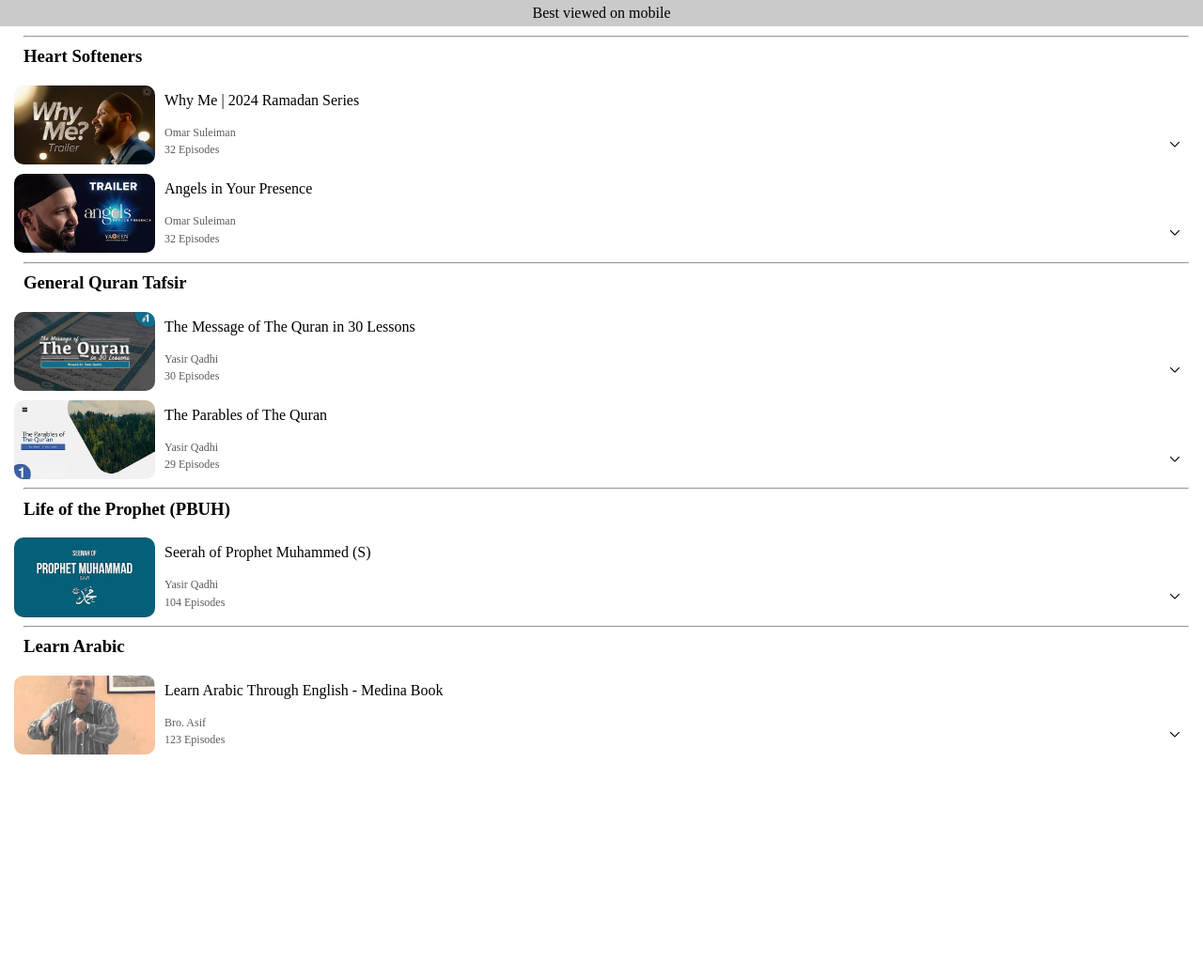
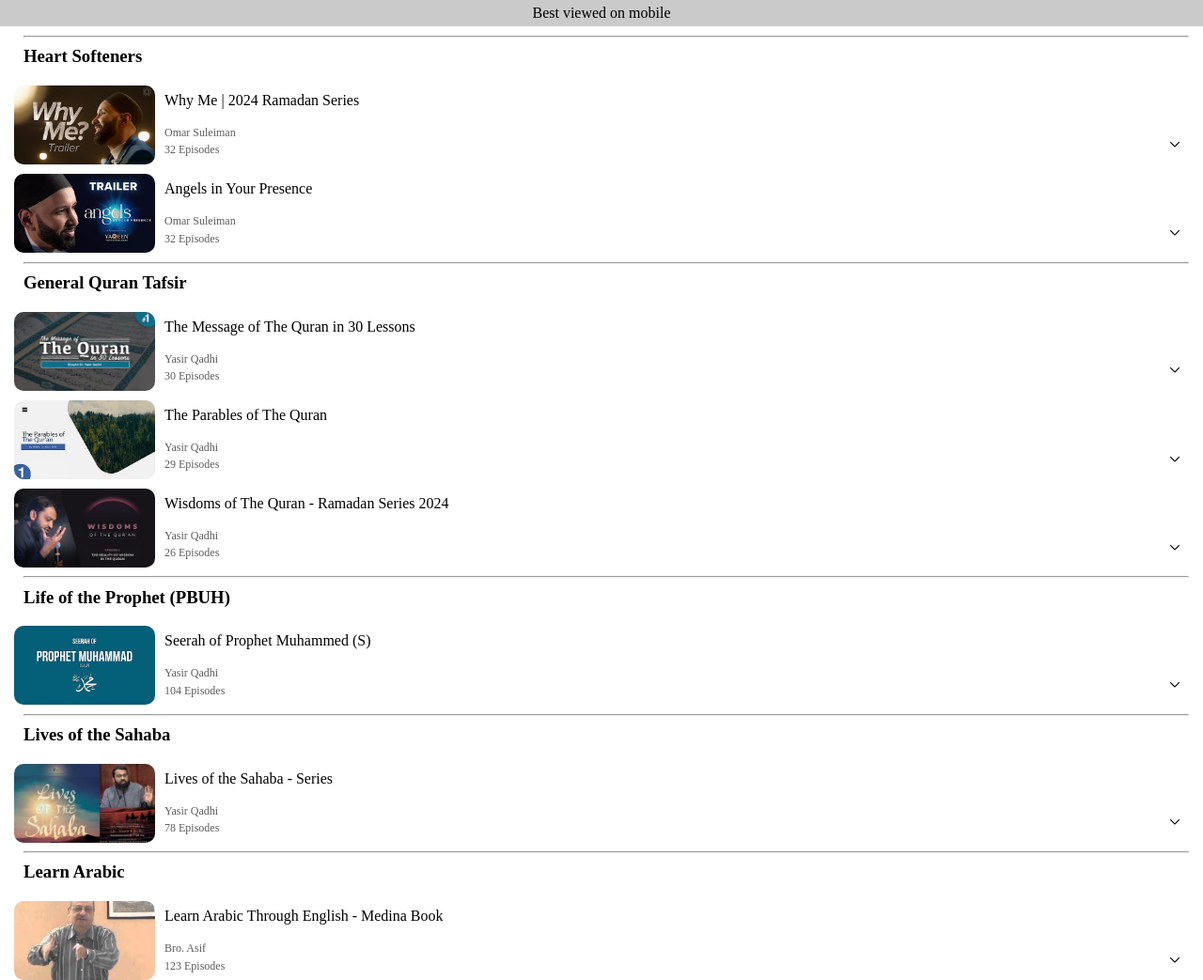
Before and after one commit to sajidmohd717/islamic-lectures-directory, a plain HTML site: page index.html in a window 1280 px wide. Shown: the whole page at 94% size. Before the commit the page ends 803 px from the top, so only its background shows below. Drawn offline with Linux system fonts and the light colour scheme.

Commit message:
added new section and new video to general quran tafsir

```diff
--- a/content.js
+++ b/content.js
@@ -94,14 +94,21 @@ const combinedList = [
         speaker: "Yasir Qadhi",
         episodes: "29 Episodes",
         thumbnailImage: "images/parables-quran.jpg",
-        link: "https://youtube.com/playlist?list=PLYZxc42QNctUIsBRE5XCY6eICwl_W8jnj&si=ycQJB_M7bKswa1Se",
+        link: "https://www.youtube.com/playlist?list=PLYZxc42QNctUIsBRE5XCY6eICwl_W8jnj",
         class: "parables-quran-class",
+      },
+      {
+        title: "Wisdoms of The Quran - Ramadan Series 2024",
+        speaker: "Yasir Qadhi",
+        episodes: "26 Episodes",
+        thumbnailImage: "images/wisdoms_quran.jpg",
+        link: "https://www.youtube.com/playlist?list=PLYZxc42QNctV2v3RRYwTHdgDHp_h80mJT",
       },
     ],
     sectionTitle: "General Quran Tafsir",
   },
   {
-    sectionDiv: document.querySelector('.life-of-the-prophet'),
+    sectionDiv: document.querySelector(".life-of-the-prophet"),
     sectionList: [
       {
         title: "Seerah of Prophet Muhammed (S)",
@@ -109,26 +116,38 @@ const combinedList = [
         episodes: "104 Episodes",
         thumbnailImage: "images/seerah-yasir.jpg",
         link: "https://www.youtube.com/playlist?list=PLAEA99D24CA2F9A8F",
-            class: "seerah-qadhi"
+        class: "seerah-qadhi",
       },
     ],
-    sectionTitle: "Life of the Prophet (PBUH)"
+    sectionTitle: "Life of the Prophet (PBUH)",
   },
   {
-    sectionDiv: document.querySelector('.learn-arabic'),
+    sectionDiv: document.querySelector(".life-of-sahaba"),
     sectionList: [
       {
-            title: 'Learn Arabic Through English - Medina Book',
-            speaker: 'Bro. Asif',
-            episodes: '123 Episodes',
-            thumbnailImage: 'images/medina-arabic.jpg',
-            link: 'https://www.youtube.com/playlist?list=PLh3c1SPUmZqGMOtrHD7Kd2uXuvPRDP7ou',
-            class: 'medina-arabic',
+        title: "Lives of the Sahaba - Series",
+        speaker: "Yasir Qadhi",
+        episodes: "78 Episodes",
+        thumbnailImage: "images/lives-sahaba.jpg",
+        class: "lives-sahaba-qadhi"
       },
     ],
-    sectionTitle: 'Learn Arabic'
-  }
-
+    sectionTitle: "Lives of the Sahaba"
+  },
+  {
+    sectionDiv: document.querySelector(".learn-arabic"),
+    sectionList: [
+      {
+        title: "Learn Arabic Through English - Medina Book",
+        speaker: "Bro. Asif",
+        episodes: "123 Episodes",
+        thumbnailImage: "images/medina-arabic.jpg",
+        link: "https://www.youtube.com/playlist?list=PLh3c1SPUmZqGMOtrHD7Kd2uXuvPRDP7ou",
+        class: "medina-arabic",
+      },
+    ],
+    sectionTitle: "Learn Arabic",
+  },
 ];
 
 // Loop through the combined list and create HTML elements for each section
--- a/index.html
+++ b/index.html
@@ -28,6 +28,10 @@
 
         </div>
 
+        <div class="life-of-sahaba">
+
+        </div>
+
         <div class="learn-arabic">
 
         </div>
```
Also changed, not shown: images/lives-sahaba.jpg (added), images/wisdoms_quran.jpg (added). Lines whose indentation alone changed are shown as unchanged.
